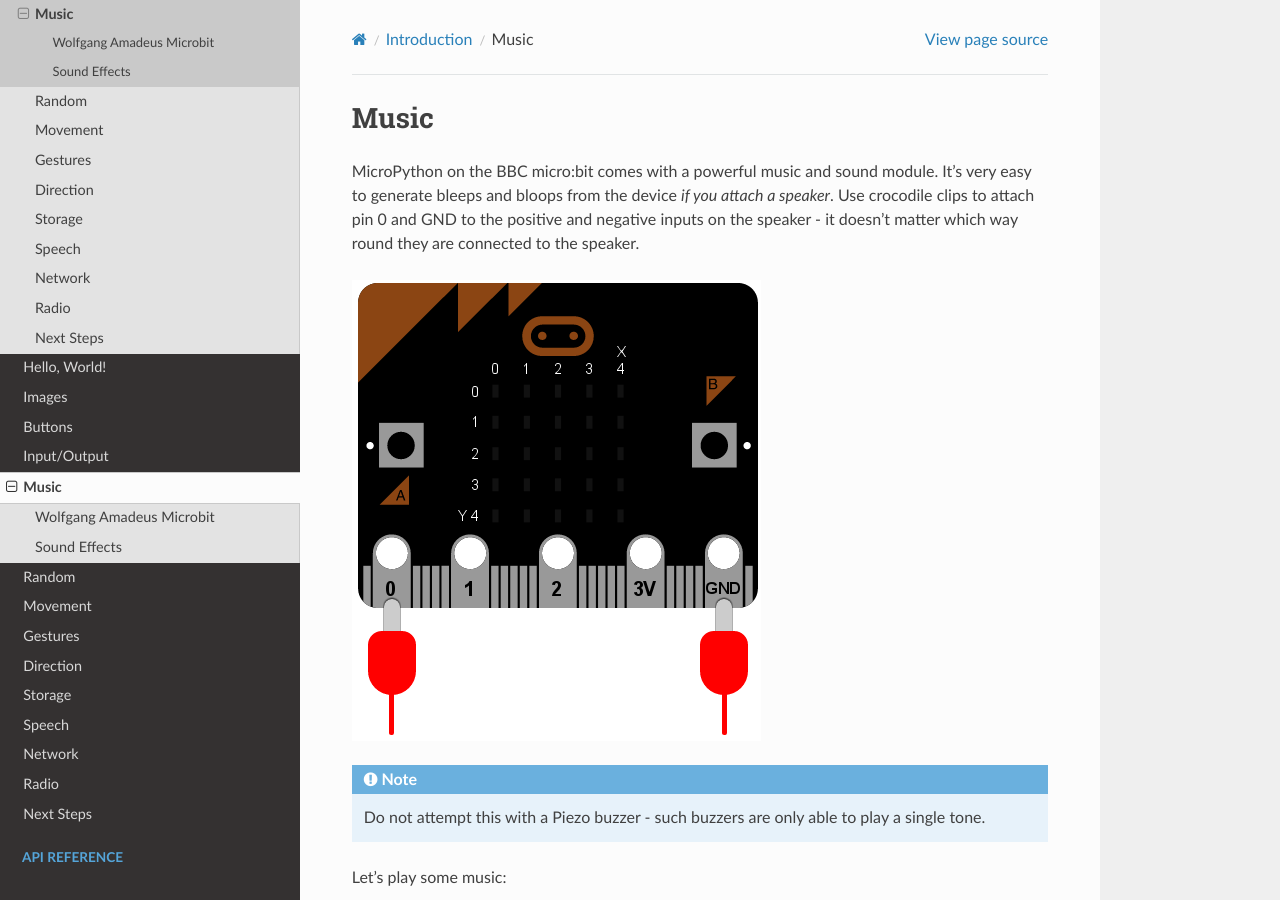
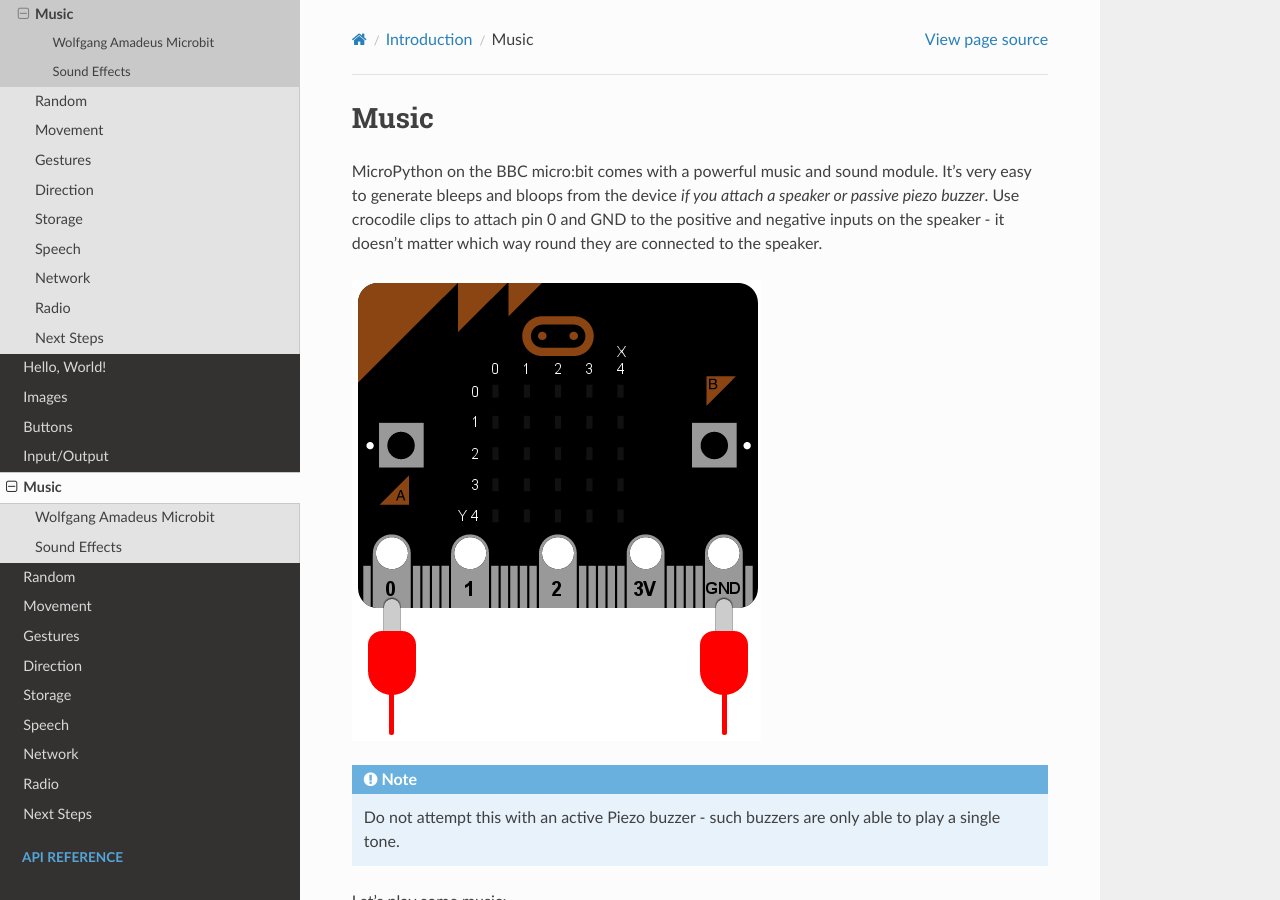
Before and after one commit to bbcmicrobit/micropython, a Sphinx documentation site: the page built from docs/tutorials/music.rst, in a window 1280 px wide and 900 px high. Built offline with Sphinx 7.4.7 and the Read the Docs theme 2.0.0, drawn with Linux system fonts in a browser that asks for light colours.

Commit message:
Clarified two issues regarding piezo buzzers.
Added text stating that a passive piezo buzzer could be used as an alternative to a speaker and updated the warning to say that active piezo buzzers shouldn't be used.

```diff
--- a/docs/tutorials/music.rst
+++ b/docs/tutorials/music.rst
@@ -3,7 +3,7 @@
 
 MicroPython on the BBC micro:bit comes with a powerful music and sound module.
 It's very easy to generate bleeps and bloops from the device *if you attach a
-speaker*. Use crocodile clips to attach pin 0 and GND to the positive and
+speaker or passive piezo buzzer*. Use crocodile clips to attach pin 0 and GND to the positive and
 negative inputs on the speaker - it doesn't matter which way round they are
 connected to the speaker.
 
@@ -11,7 +11,7 @@
 
 .. note::
 
-    Do not attempt this with a Piezo buzzer - such buzzers are only able to
+    Do not attempt this with an active Piezo buzzer - such buzzers are only able to
     play a single tone.
 
 Let's play some music::
```
